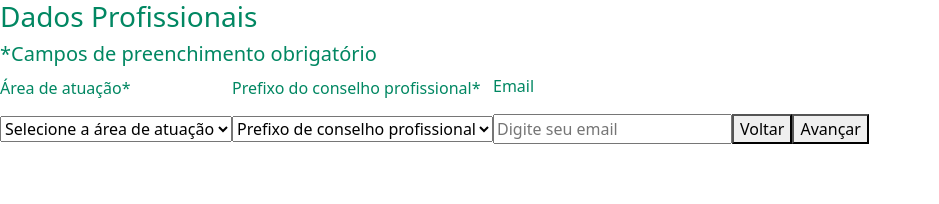
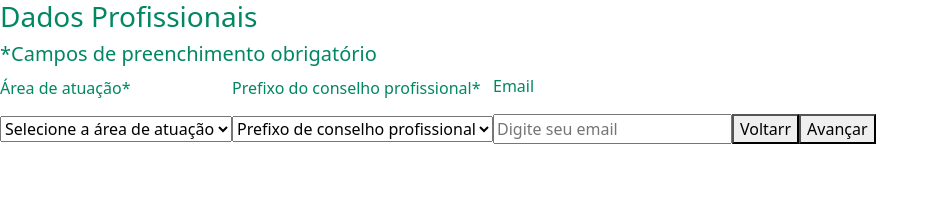
Before and after one commit to maayume/Lacrei, a React (Vite) app: page /step1 in a window 1280 px wide. Shown: the top 204 px of the page, without its empty margins (0-939 px from the left). Built offline with nearby package versions, Linux system fonts and the light colour scheme.

Commit message:
atualizção step 1

```diff
--- a/src/pages/Step1/index.tsx
+++ b/src/pages/Step1/index.tsx
@@ -39,7 +39,7 @@ export default function Step1(){
                     <p>Email</p>
                     <input type="email" name="email" id="email" className="input-field" placeholder="Digite seu email"/>
                     </label>
-                    <button id="voltar" >Voltar</button>
+                    <button id="voltar" >Voltarr</button>
                     <button id="Avancar" >Avançar</button>
         </form>
             </C.Container>
```
